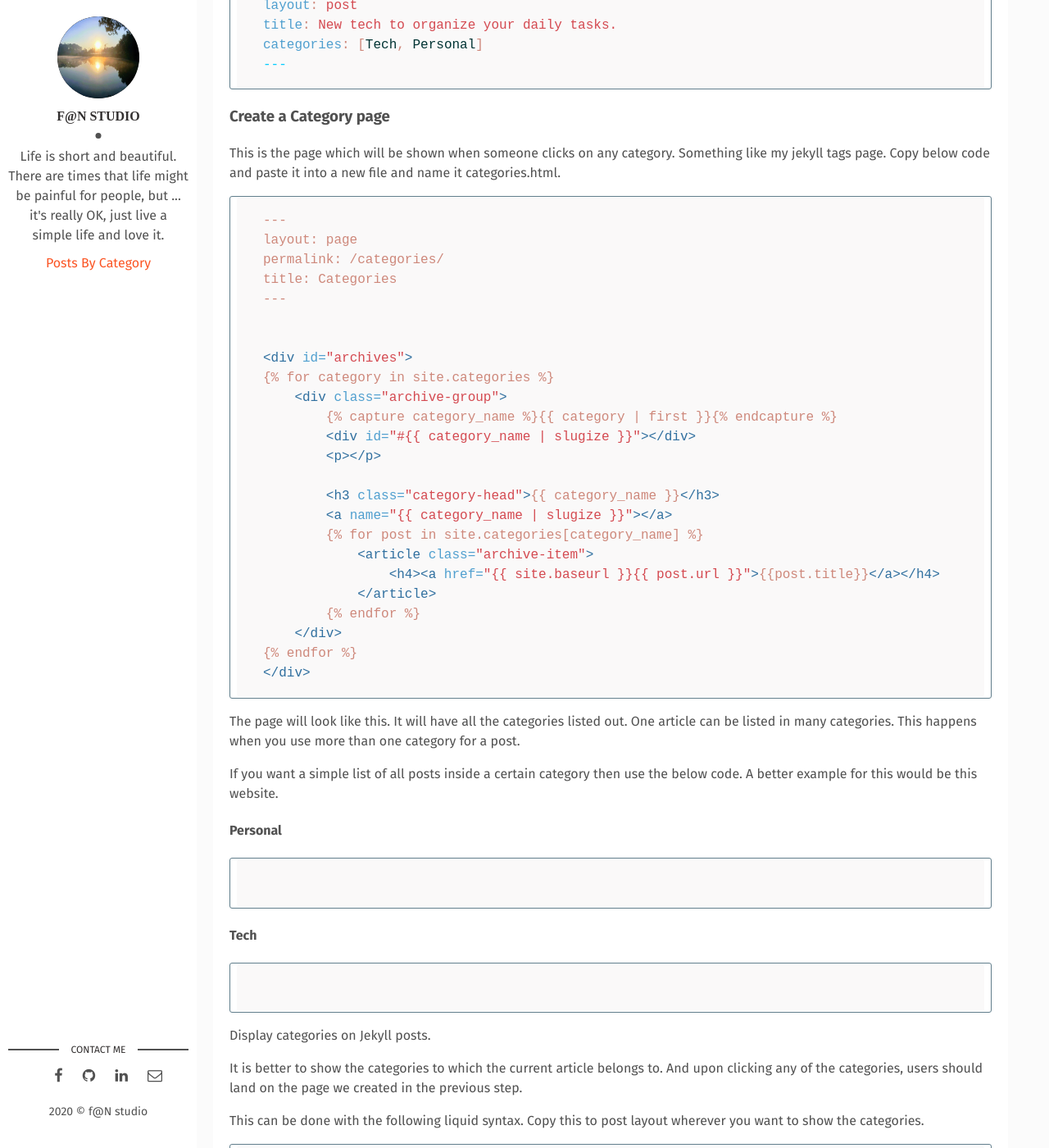
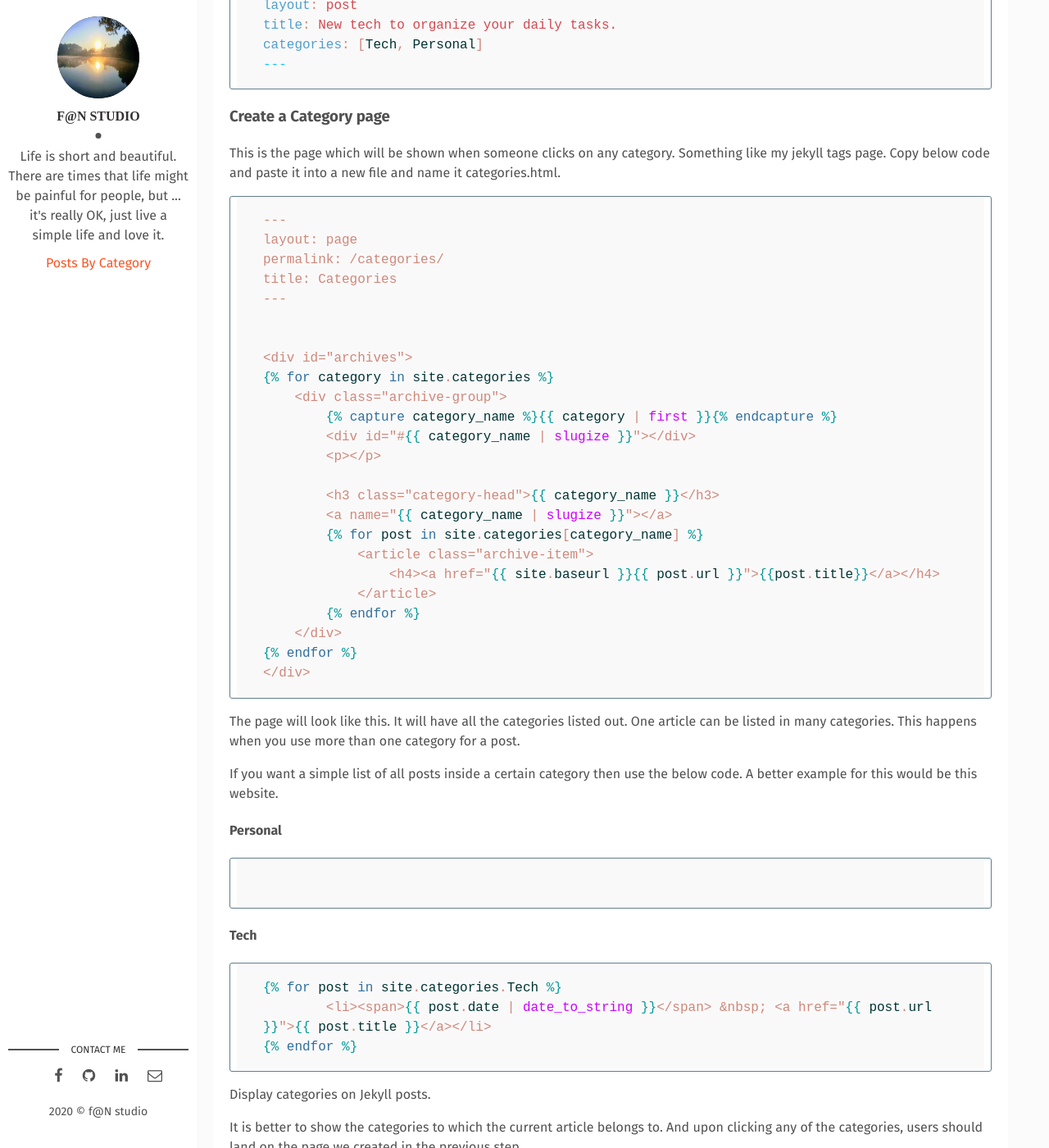
Before and after one commit to wowfrank/wowfrank.github.io, a Jekyll site: the page built from _posts/2019-10-31-simple-steps-to-setup-jekyll-category.md, in a window 1280 px wide and 1400 px high, scrolled down 1842 px. Shown: the whole window at 82% size. Built offline with Jekyll 4.4.1, drawn with Linux system fonts in a browser that asks for light colours; comment, search, counter and statistics services are not loaded.

Commit message:
Update 2019-10-31-simple-steps-to-setup-jekyll-category.md

````diff
--- a/_posts/2019-10-31-simple-steps-to-setup-jekyll-category.md
+++ b/_posts/2019-10-31-simple-steps-to-setup-jekyll-category.md
@@ -67,7 +67,7 @@ categories: [Tech, Personal]
 This is the page which will be shown when someone clicks on any category. Something like my jekyll tags page. Copy below code and paste it into a new file and name it categories.html.
 
 {% raw %}
-```html
+```liquid
 ---
 layout: page
 permalink: /categories/
@@ -109,11 +109,13 @@ If you want a simple list of all posts inside a certain category then use the be
 
 #### Tech
 
+{% raw %}
 ```liquid
 {% for post in site.categories.Tech %}
 	<li><span>{{ post.date | date_to_string }}</span> &nbsp; <a href="{{ post.url }}">{{ post.title }}</a></li>
 {% endfor %}
 ```
+{% endraw %}
 
 Display categories on Jekyll posts.
 
````
